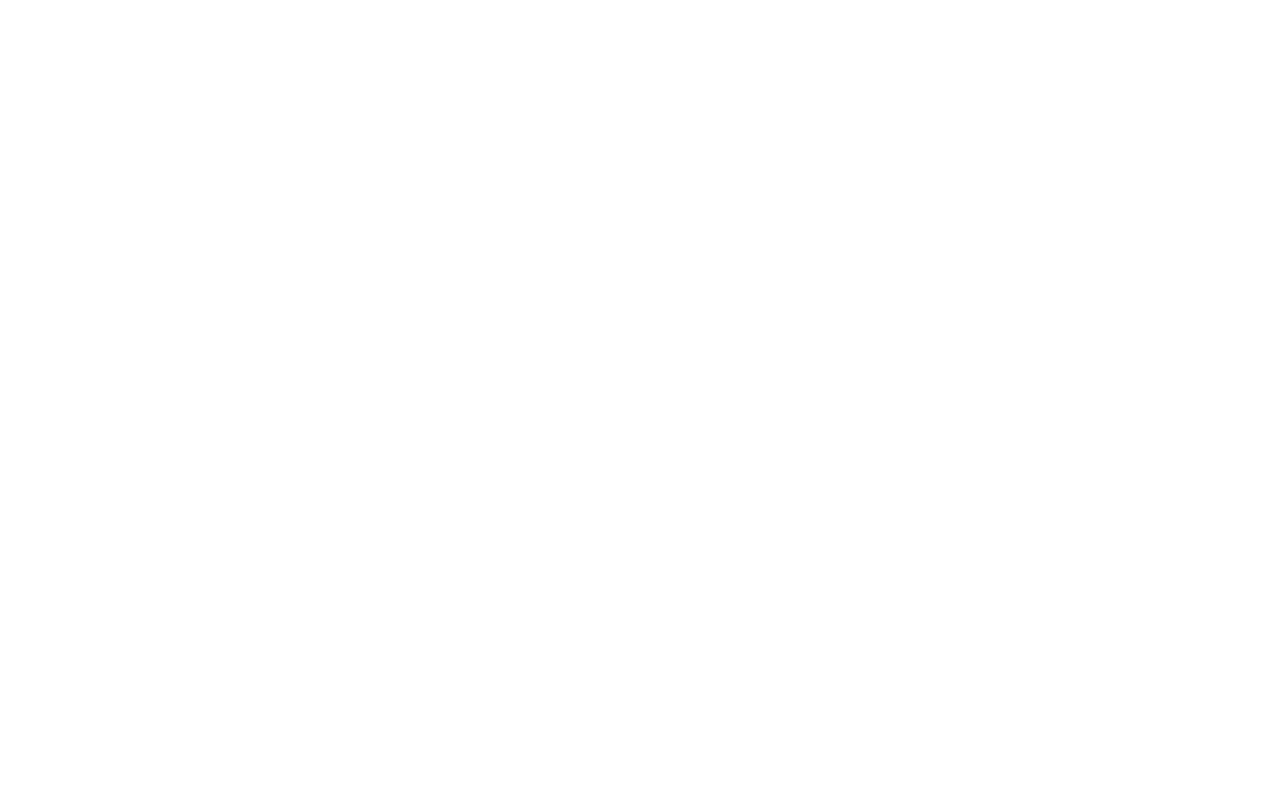
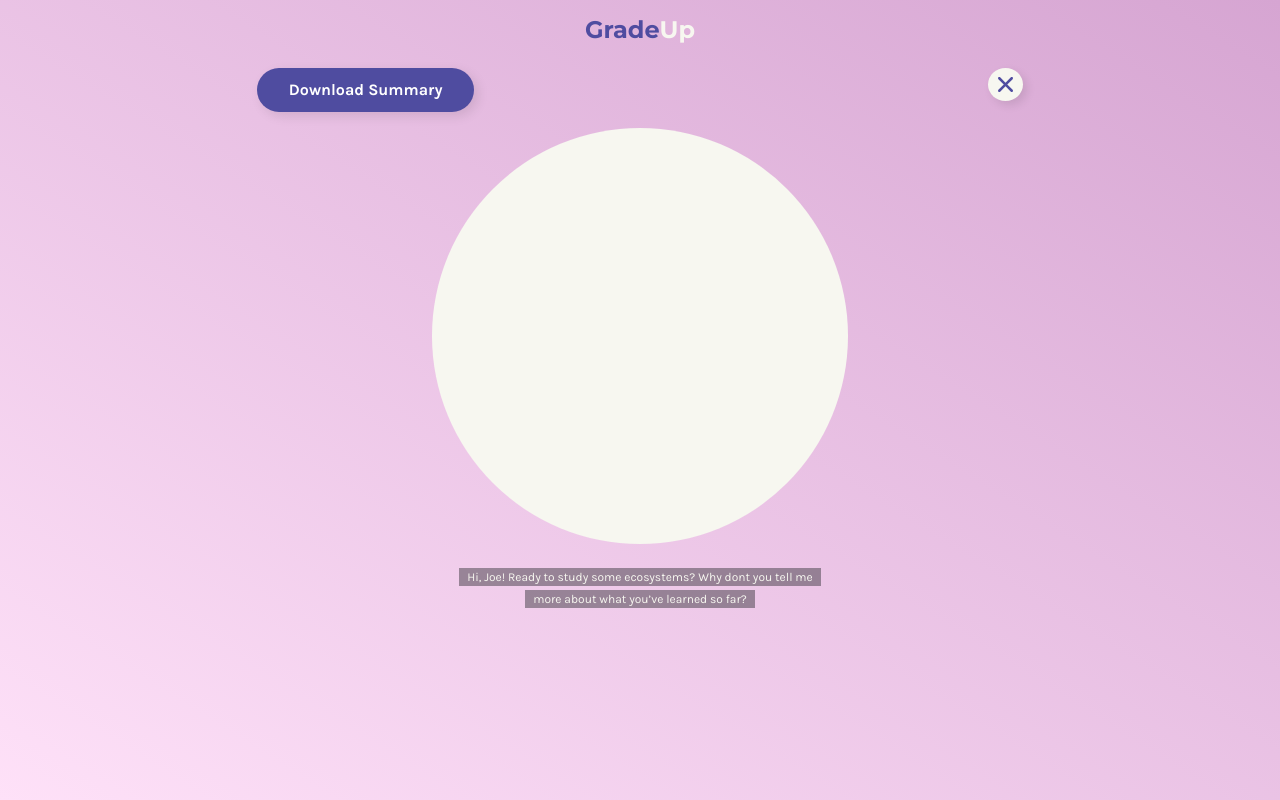
Before and after one commit to syahba/csgirlies-studymentor, a React (Vite) app in the folder frontend/: page /session/1/summary in a window 1280 px wide. Before the commit this address had no page. Built offline with nearby package versions, Linux system fonts and the light colour scheme.

Commit message:
create all styling

```diff
--- a/frontend/src/App.jsx
+++ b/frontend/src/App.jsx
@@ -5,6 +5,7 @@ import SetUpPage from './pages/SetUpPage.jsx'
 import StudyPage from './pages/StudyPage.jsx'
 import QuizPage from './pages/QuizPage.jsx'
 import ErrorPage from './pages/ErrorPage.jsx'
+import SummaryPage from './pages/SummaryPage.jsx'
 
 function App() {
   return (
@@ -15,6 +16,7 @@ function App() {
         <Route path="/session/setup" element={<SetUpPage></SetUpPage>} />
         <Route path="/session/:id" element={<StudyPage></StudyPage>} />
         <Route path="/session/:id/quiz/:quizId" element={<QuizPage></QuizPage>} />
+        <Route path="/session/:id/summary" element={<SummaryPage></SummaryPage>} />
         <Route path="/error" element={<ErrorPage></ErrorPage>} />
       </Routes>
     </BrowserRouter>
--- a/frontend/src/components/common/PrimaryButton.jsx
+++ b/frontend/src/components/common/PrimaryButton.jsx
@@ -7,9 +7,9 @@ function PrimaryButton({ bgColor, text, isBig, isSubmit = false, onClick }) {
 
   if (isBig) {
     padding = "py-2.5 px-8";
-    textSize = "text-lg";
   } else {
     padding = "py-2 px-5";
+    textSize = "text-sm";
   }
 
   if (bgColor === "yellow") {
--- a/frontend/src/components/quiz/OptionCard.jsx
+++ b/frontend/src/components/quiz/OptionCard.jsx
@@ -1,6 +1,11 @@
-function OptionCard() {
+function OptionCard({ text }) {
   return (
-    <div></div>
+    <div className="bg-[var(--neutral)] px-4 py-2 flex items-center justify-center gap-3 rounded-full">
+      <div className="bg-[var(--lighter-accent-2)] h-4 w-4 rounded-full"></div>
+      <p className="text-body text-[var(--black)] max-w-80">
+        {text}
+      </p>
+    </div>
   );
 }
 
--- /dev/null
+++ b/frontend/src/components/quiz/ProgressBar.jsx
@@ -0,0 +1,11 @@
+function ProgressBar() {
+  return (
+    <div>
+      <div className="bg-[var(--lighter-accent-2)] h-2 w-[48rem] rounded overflow-hidden">
+        <div className="bg-[var(--darker-accent-2)] h-full rounded w-[20%]"></div>
+      </div>
+    </div>
+  );
+}
+
+export default ProgressBar;
--- a/frontend/src/index.css
+++ b/frontend/src/index.css
@@ -24,9 +24,9 @@
   --darker-accent-2: #4F4CA0;
 
   /* font sizes */
-  --body: 1.125rem;
-  --caption: 0.875rem;
-  --small: 0.7rem;
+  --body: 1rem;
+  --caption: 0.75rem;
+  --small: 0.625rem;
 }
 
 * {
--- a/frontend/src/pages/QuizPage.jsx
+++ b/frontend/src/pages/QuizPage.jsx
@@ -1,7 +1,90 @@
+import { FontAwesomeIcon } from "@fortawesome/react-fontawesome";
+import Navbar from "../components/common/Navbar";
+import ProgressBar from "../components/quiz/ProgressBar";
+import { faXmark } from "@fortawesome/free-solid-svg-icons";
+import OptionCard from "../components/quiz/OptionCard";
+import PrimaryButton from "../components/common/PrimaryButton";
+import { useNavigate } from "react-router-dom";
+
 function QuizPage() {
+  const navigate = useNavigate();
+
   return (
     <div className="bg-linear-to-tr from-[var(--lighter-accent-2)] to-[var(--accent-2)] min-h-screen">
       <Navbar accentColor={"blue"}></Navbar>
+
+      <div className="flex flex-row-reverse justify-center gap-6 mt-3">
+        <FontAwesomeIcon
+          icon={faXmark}
+          size="lg"
+          style={{
+            color: "#4f4ca0",
+            backgroundColor: "var(--neutral)",
+            padding: "6.5px 5px",
+            borderRadius: "50%",
+            boxShadow: "4px 4px 10px rgba(0,0,0,0.1)",
+            cursor: "pointer",
+          }}
+        />
+
+        <div className="flex flex-col justify-center items-center gap-8">
+          <ProgressBar></ProgressBar>
+
+          <div className="flex flex-col justify-center items-center gap-6">
+            <div className="text-[var(--black)] p-5 bg-[var(--neutral)] rounded-3xl shadow-[4px_4px_16px_rgba(0,0,0,0.1)]">
+              <h4>Question 4</h4>
+              <p className="text-body max-w-[45rem]">
+                In a grassland ecosystem, energy flows from the sun to grasses,
+                then to grasshoppers, frogs, snakes, and finally eagles. If
+                pesticide usage causes a decline in the grasshopper population,
+                which of the following is the MOST likely impact on the rest of
+                the food chain?
+              </p>
+            </div>
+            <div className="grid grid-cols-2 gap-4">
+              <OptionCard
+                text={
+                  "Frogs will increase because they will have more access to other food sources."
+                }
+              ></OptionCard>
+              <OptionCard
+                text={
+                  "Frogs will increase because they will have more access to other food sources."
+                }
+              ></OptionCard>
+              <OptionCard
+                text={
+                  "Frogs will increase because they will have more access to other food sources."
+                }
+              ></OptionCard>
+              <OptionCard
+                text={
+                  "Frogs will increase because they will have more access to other food sources."
+                }
+              ></OptionCard>
+            </div>
+          </div>
+
+          <div className="mt-2 flex justify-between items-end w-full mb-8">
+            <div className="flex items-start gap-4">
+              <div className="bg-[var(--neutral)] w-44 h-44 rounded-full"></div>
+              {/* <div className="bg-[var(--neutral)] rounded-2xl px-3 py-2 rounded-bl-none shadow-[4px_4px_16px_rgba(0,0,0,0.1)] max-w-80 max-h-32">
+                <p className="text-body text-[var(--black)]">
+                  Correct! Well done. You recognized how a small change in the
+                  population at one trophic level can affect higher levels.
+                </p>
+              </div> */}
+            </div>
+            <PrimaryButton
+              bgColor={"purple"}
+              text={"Answer"}
+              isBig={true}
+              isSubmit={true}
+              onClick={() => navigate("/session/:id/summary")}
+            ></PrimaryButton>
+          </div>
+        </div>
+      </div>
     </div>
   );
 }
--- /dev/null
+++ b/frontend/src/pages/SummaryPage.jsx
@@ -0,0 +1,53 @@
+import { FontAwesomeIcon } from "@fortawesome/react-fontawesome";
+import PrimaryButton from "../components/common/PrimaryButton";
+import { faXmark } from "@fortawesome/free-solid-svg-icons";
+import Navbar from "../components/common/Navbar";
+import { useNavigate } from "react-router-dom";
+
+function SummaryPage() {
+  const navigate = useNavigate();
+
+  return (
+    <div className="bg-linear-to-tr from-[var(--lighter-accent-2)] to-[var(--accent-2)] min-h-screen">
+      <Navbar accentColor={"blue"}></Navbar>
+
+      <div className="flex flex-col gap-4 mt-2">
+        <div className="flex justify-around">
+          <PrimaryButton
+            isBig={true}
+            text={"Download Summary"}
+            bgColor={"purple"}
+            onClick={() => navigate('/')}
+          ></PrimaryButton>
+
+          <FontAwesomeIcon
+            icon={faXmark}
+            size="lg"
+            style={{
+              color: "#4f4ca0",
+              backgroundColor: "var(--neutral)",
+              padding: "6.5px 5px",
+              borderRadius: "50%",
+              boxShadow: "4px 4px 10px rgba(0,0,0,0.1)",
+              cursor: "pointer",
+            }}
+          />
+        </div>
+
+        <div className="flex flex-col items-center justify-center gap-6 mb-8">
+            <div className="bg-[var(--neutral)] w-[26rem] h-[26rem] rounded-full"></div>
+            <div className="text-[var(--neutral)] flex flex-col justify-center items-center gap-1 text-caption">
+              <p className="bg-[var(--black)]/50 px-2">
+                Hi, Joe! Ready to study some ecosystems? Why dont you tell me
+              </p>
+              <p className="bg-[var(--black)]/50 px-2">
+                more about what you’ve learned so far?
+              </p>
+            </div>
+          </div>
+      </div>
+    </div>
+  );
+}
+
+export default SummaryPage;
```
